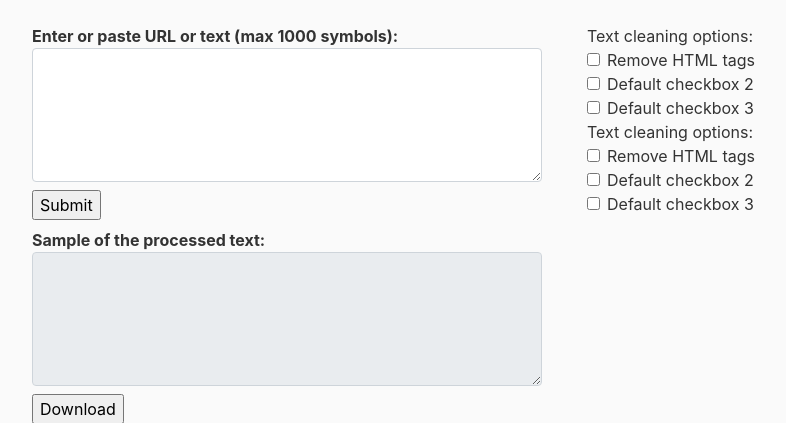
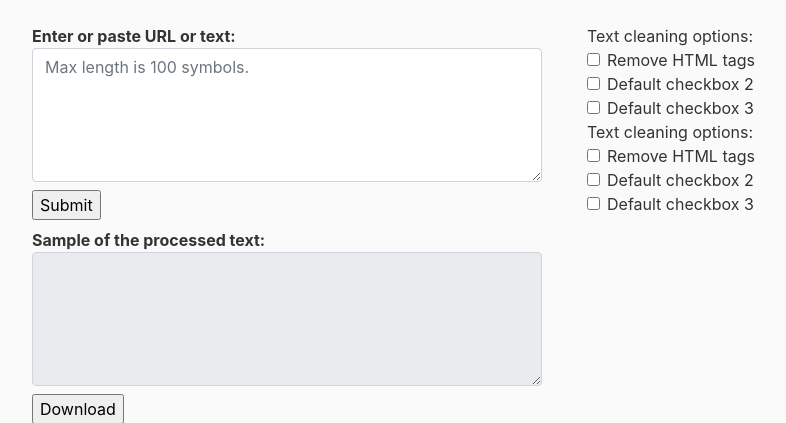
Before and after one commit to denisrasulev/text-processor, a Flask app: page / in a window 1280 px wide. Shown: the part 56-479 px from the top of the page, without its empty margins (68-854 px from the left). Run offline with Flask 2, Linux system fonts and the light colour scheme; some libraries are stand-ins or nearby versions.

Commit message:
Updated forms and template

```diff
--- a/forms.py
+++ b/forms.py
@@ -4,10 +4,12 @@ from wtforms.validators import DataRequired, Email, Length, Optional
 
 
 class TextForm(FlaskForm):
-    m_inp = u'Max length is 1000 symbols!'
+    # Maximum number of symbols allowed to enter into this field
+    max_len = 100
+    message = u'Max length is ' + str(max_len) + ' symbols.'
     input = TextAreaField(u'Source:',
-                          validators=[DataRequired(), Length(max=1000, message=m_inp)],
-                          render_kw={'class': 'form-control', 'rows': 5})
+                          validators=[DataRequired(), Length(max=max_len, message=message)],
+                          render_kw={'class': 'form-control', 'rows': 5, 'placeholder': message})
     outp = TextAreaField(u'Output:',
                          render_kw={'class': 'form-control', 'rows': 5, 'readonly': True})
     subm = SubmitField('Submit')
--- a/templates/bodyleft.html
+++ b/templates/bodyleft.html
@@ -11,8 +11,11 @@
       {{ form.csrf_token }}
       {{ form.hidden_tag() }}
       <dl>
-        <dt>Enter or paste URL or text (max 1000 symbols):</dt>
+        <dt>Enter or paste URL or text:</dt>
         <dd>{{ form.input }}</dd>
+        {% for error in form.input.errors %}
+          <dd style="color: red; font-size: small">{{ error }}</dd>
+        {% endfor %}
         <dd>{{ form.subm() }}</dd>
         <dt>Sample of the processed text:</dt>
         <dd>{{ form.outp }}</dd>
```
